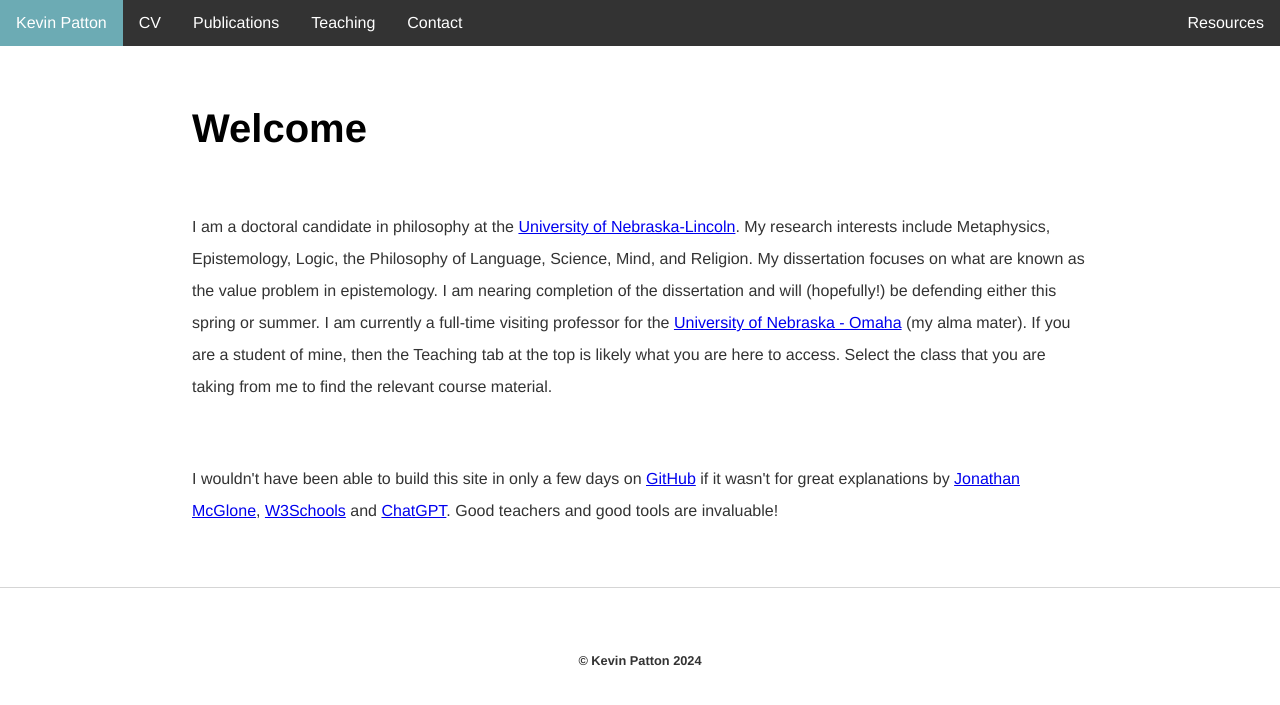
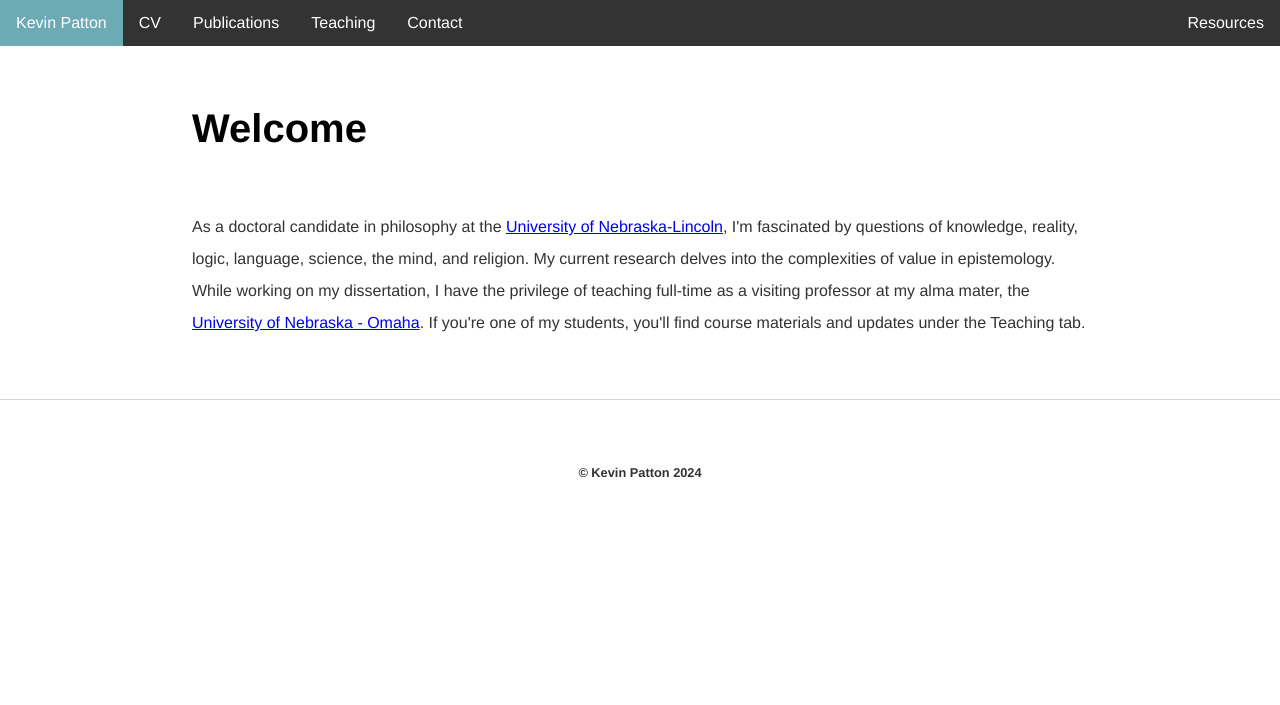
Before and after one commit to kevinjpatton/kevinjpatton.github.io, a Jekyll site: the page built from index.html, in a window 1280 px wide. Shown: the top 705 px of the page. Built offline with Jekyll 4.4.1, drawn with Linux system fonts in a browser that asks for light colours; Markdown is read by kramdown in place of the engine named in the settings.

Commit message:
Update index.html

```diff
--- a/index.html
+++ b/index.html
@@ -4,6 +4,5 @@ title: Kevin Patton
 ---
 <div class="blurb">
 	<h1>Welcome</h1>
-	<p>I am a doctoral candidate in philosophy at the <a href="http://www.unl.edu/philosophy/graduate-students#patton" target="_blank">University of Nebraska-Lincoln</a>.  My research interests include Metaphysics, Epistemology, Logic, the Philosophy of Language, Science, Mind, and Religion.  My dissertation focuses on what are known as the value problem in epistemology.  I am nearing completion of the dissertation and will (hopefully!) be defending either this spring or summer.  I am currently a full-time visiting professor for the <a href="https://www.unomaha.edu/college-of-arts-and-sciences/philosophy/about-us/directory/kevin-patton.php" target="_blank">University of Nebraska - Omaha</a> (my alma mater).  If you are a student of mine, then the Teaching tab at the top is likely what you are here to access.  Select the class that you are taking from me to find the relevant course material.</p>
-	<p>I wouldn't have been able to build this site in only a few days on <a href="https://github.com" target="_blank">GitHub</a> if it wasn't for great explanations by <a href="https://github.com/jmcglone" target="_blank">Jonathan McGlone</a>, <a href="http://www.w3schools.com/" target="_blank">W3Schools</a> and <a href="https://chat.openai.com/chat" target="_blank">ChatGPT</a>.   Good teachers and good tools are invaluable!</p>
+	<p>As a doctoral candidate in philosophy at the <a href="http://www.unl.edu/philosophy/graduate-students#patton" target="_blank">University of Nebraska-Lincoln</a>, I'm fascinated by questions of knowledge, reality, logic, language, science, the mind, and religion.  My current research delves into the complexities of value in epistemology.  While working on my dissertation, I have the privilege of teaching full-time as a visiting professor at my alma mater, the <a href="https://www.unomaha.edu/college-of-arts-and-sciences/philosophy/about-us/directory/kevin-patton.php" target="_blank">University of Nebraska - Omaha</a>. If you're one of my students, you'll find course materials and updates under the Teaching tab.</p>
 </div><!-- /.blurb -->
```
